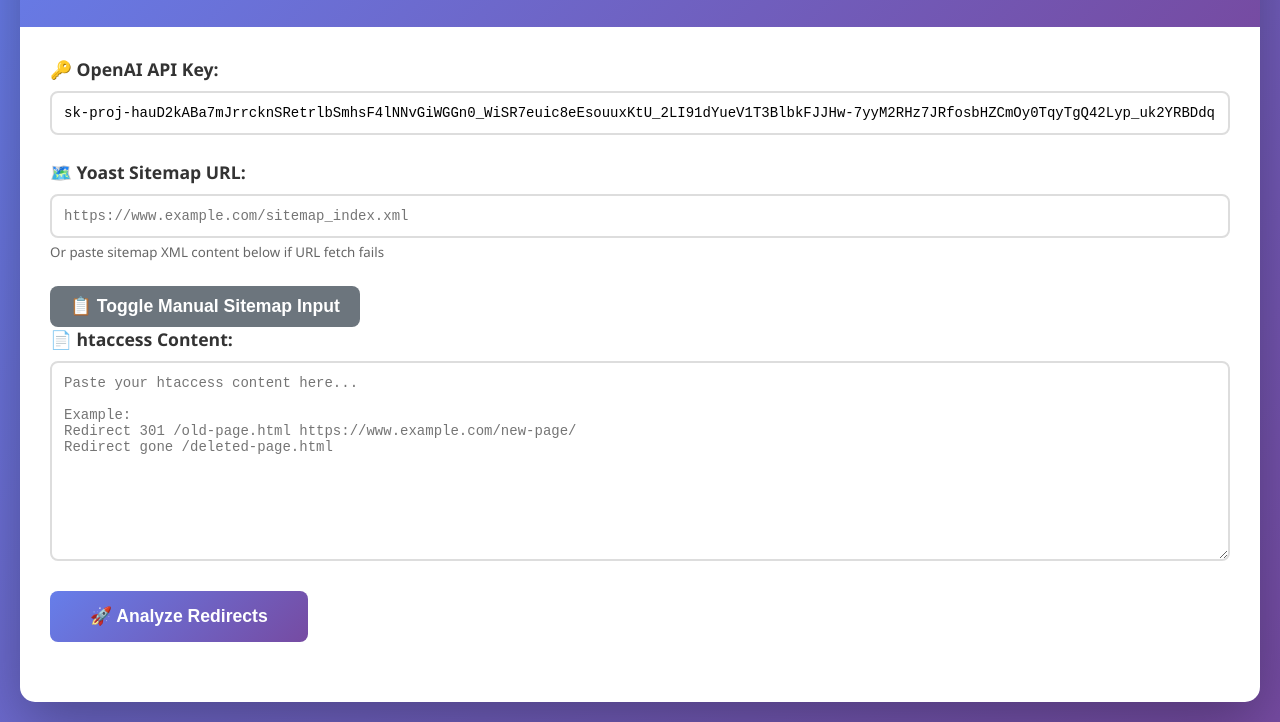
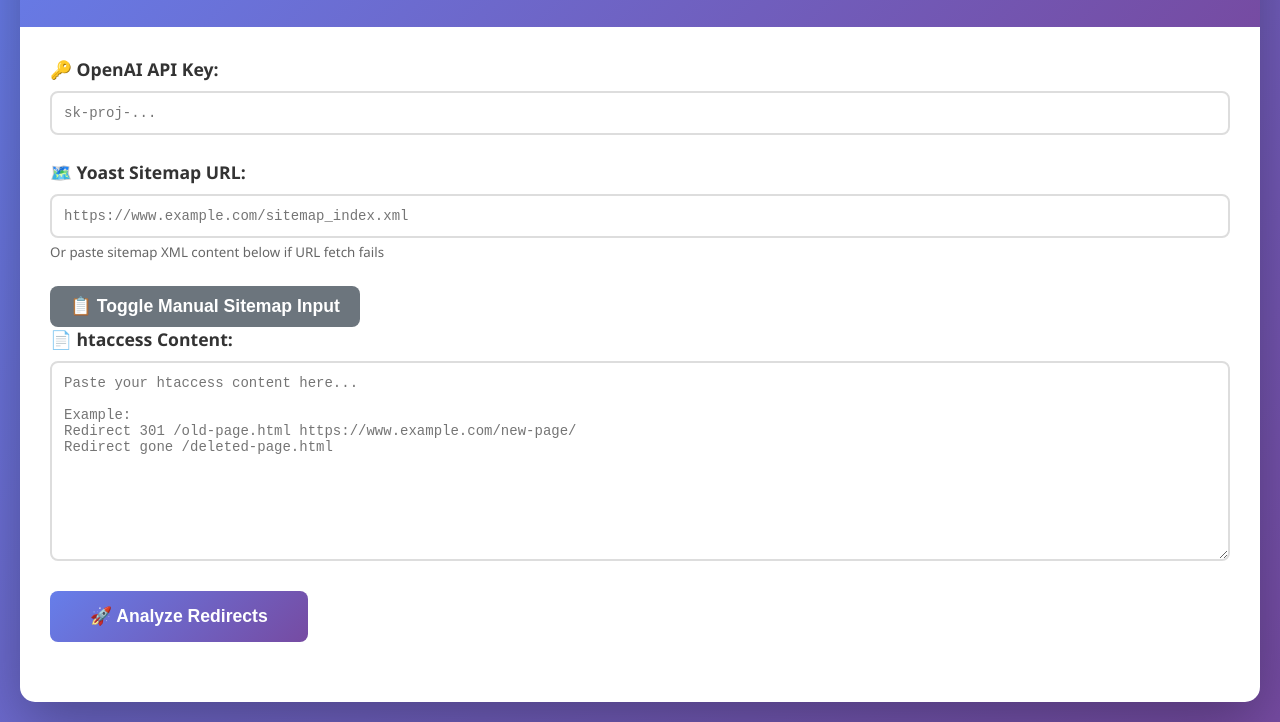
Before and after one commit to agskanchana/redirection-checker, a plain HTML site: page index.html in a window 1280 px wide. Shown: the part 142-864 px from the top of the page. Drawn offline with Linux system fonts and the light colour scheme.

Commit message:
Remove hardcoded API keys - use localStorage for security

```diff
--- a/index.html
+++ b/index.html
@@ -867,9 +867,16 @@ If INCORRECT, suggest which URL it should redirect to.`;
 
         // Load API key on page load
         window.addEventListener('DOMContentLoaded', () => {
-            // Pre-fill API key if available
-            const savedApiKey = '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';
+            // Load API key from localStorage only - NO HARDCODED KEYS FOR SECURITY
+            const savedApiKey = localStorage.getItem('openai_api_key') || '';
             document.getElementById('apiKey').value = savedApiKey;
+
+            // Auto-save API key to localStorage when user enters it
+            document.getElementById('apiKey').addEventListener('blur', (e) => {
+                if (e.target.value) {
+                    localStorage.setItem('openai_api_key', e.target.value);
+                }
+            });
         });
     </script>
 </body>
```
